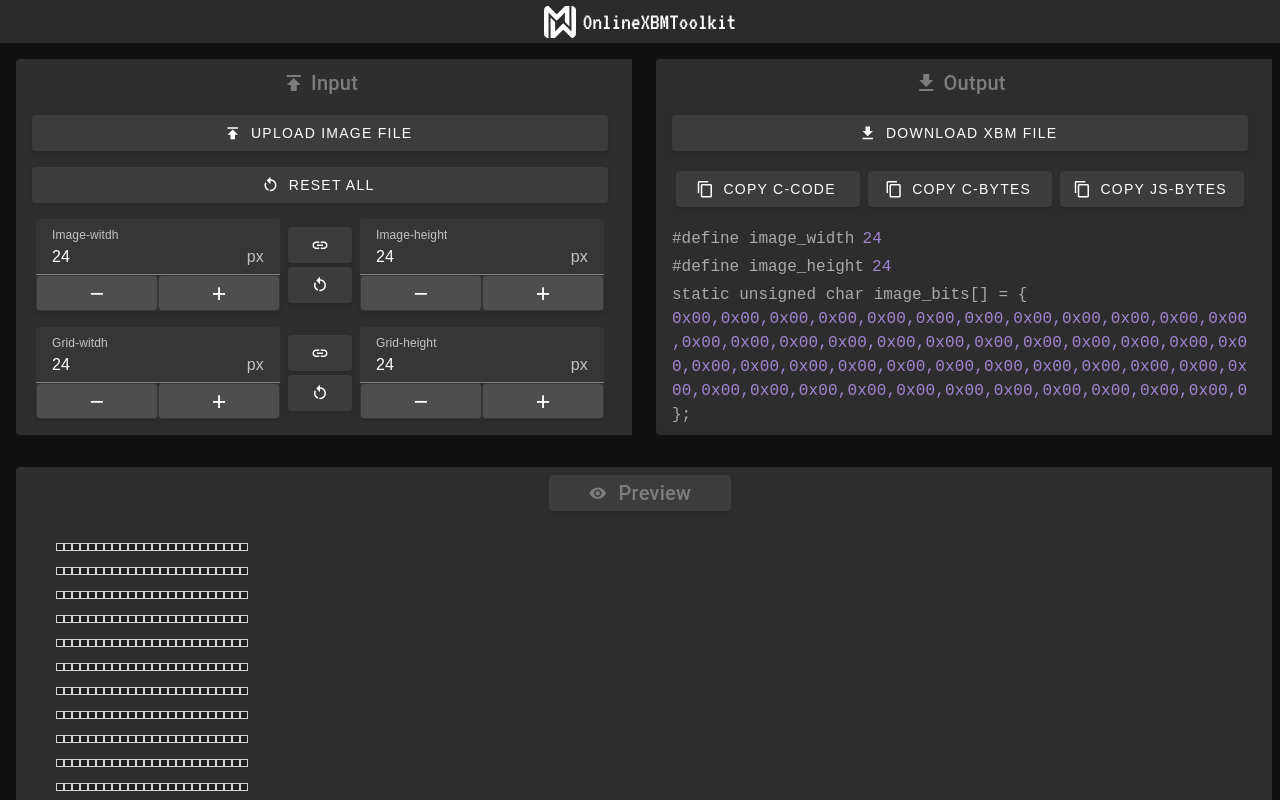
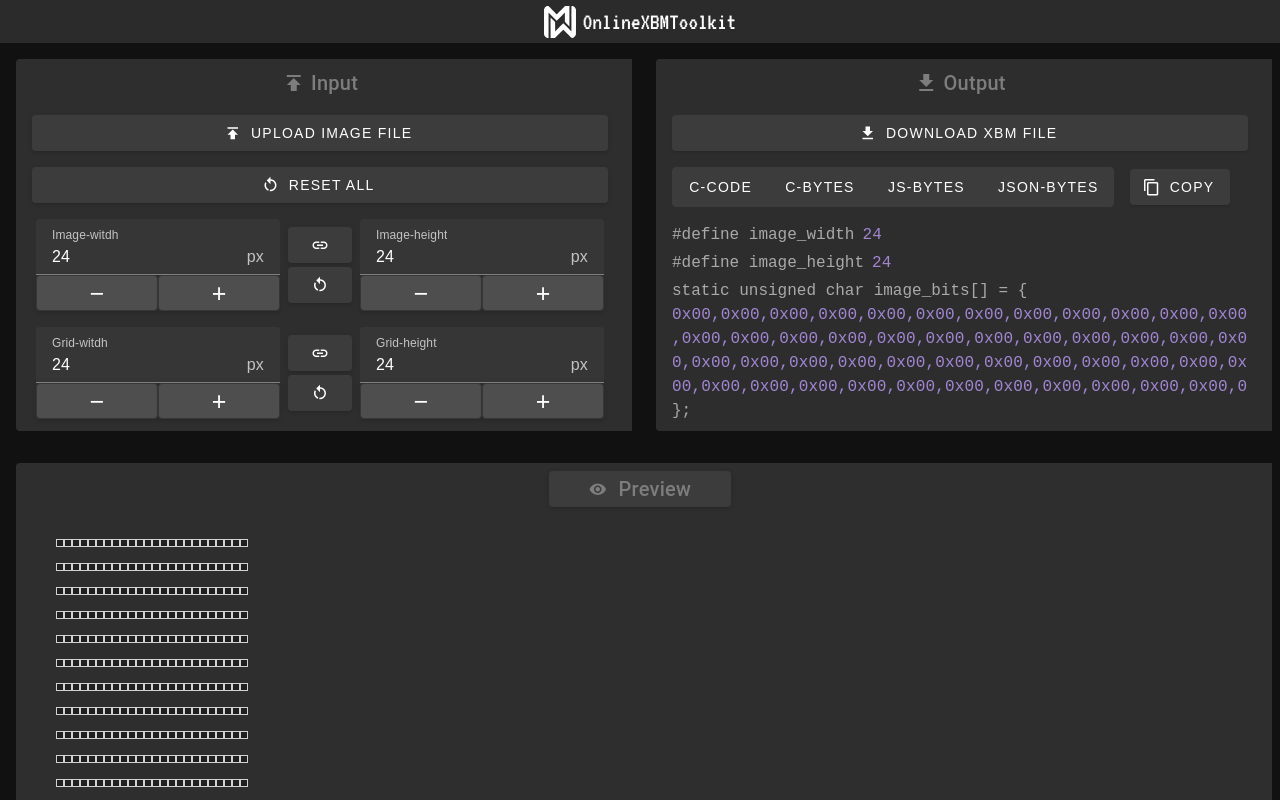
Before and after one commit to miwied/OnlineXBMToolkit, a Vue app in the folder OnlineXBMToolkit/: page / in a window 1280 px wide. Shown: the top 800 px of the page. Built offline with nearby package versions, Linux system fonts and the light colour scheme.

Commit message:
wip changed buttons for format selection

```diff
--- a/OnlineXBMToolkit/src/views/HomeView.vue
+++ b/OnlineXBMToolkit/src/views/HomeView.vue
@@ -72,11 +72,25 @@
                 </div>
                 <v-btn @click="handleDownload" prepend-icon="mdi-download"> Download xbm file </v-btn>
 
-                <div class="copy-buttons">
-                    <v-btn @click="copyCCode" prepend-icon="mdi-content-copy"> Copy C-code </v-btn>
-                    <v-btn @click="copyCBytes" prepend-icon="mdi-content-copy"> Copy c-bytes </v-btn>
-                    <v-btn @click="copyJsBytes" prepend-icon="mdi-content-copy"> Copy js-bytes </v-btn>
-                </div>
+                <v-row class="mb-2" style="display: flex; align-items: center; gap: 1rem;">
+                    <v-btn-toggle v-model="formatTypeSelected" color="deep-purple-lighten-1" mandatory="true"
+                        density="comfortable" group class="pa-0 ma-0">
+                        <v-btn :value="formatTypeSelectection[0]">
+                            {{ formatTypeSelectection[0] }}
+                        </v-btn>
+                        <v-btn :value="formatTypeSelectection[1]">
+                            {{ formatTypeSelectection[1] }}
+                        </v-btn>
+                        <v-btn :value="formatTypeSelectection[2]">
+                            {{ formatTypeSelectection[2] }}
+                        </v-btn>
+                        <v-btn :value="formatTypeSelectection[3]">
+                            {{ formatTypeSelectection[3] }}
+                        </v-btn>
+                    </v-btn-toggle>
+
+                    <v-btn @click="copy" prepend-icon="mdi-content-copy"> Copy </v-btn>
+                </v-row>
 
                 <xbmStringFormatter ref="xbmStringFormatter" :xbmArray="xbmArray" :gridWidth="gridWidth"
                     :gridHeight="gridHeight" :imageName="imageName" @update-array="updateArray" @update-width="updateWidth"
@@ -164,6 +178,8 @@ export default {
                 color: '',
                 timeout: 3000,
             },
+            formatTypeSelected: null,
+            formatTypeSelectection: ['C-Code', 'C-Bytes', 'JS-Bytes', 'JSON-Bytes']
         };
     },
     computed: {
```
